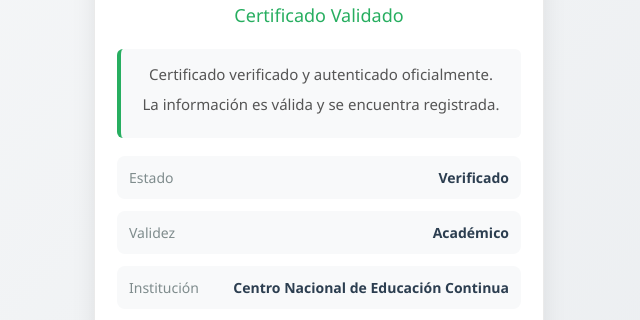
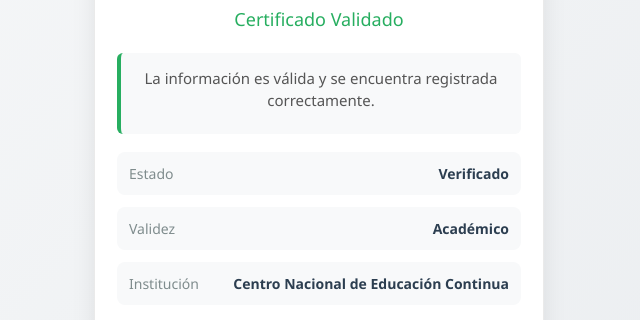
Before and after one commit to cenedco/validacion, a plain HTML site: page index.html in a window 1280 px wide. Shown: the part 289-609 px from the top of the page, without its empty margins (321-961 px from the left). Drawn offline with Linux system fonts and the light colour scheme.

Commit message:
Update index.html

```diff
--- a/index.html
+++ b/index.html
@@ -245,8 +245,7 @@
         <div class="status">Certificado Validado</div>
 
         <div class="message">
-            <p>Certificado verificado y autenticado oficialmente.</p>
-            <p>La información es válida y se encuentra registrada.</p>
+            <p>La información es válida y se encuentra registrada correctamente.</p>
         </div>
 
         <div class="details">
```
